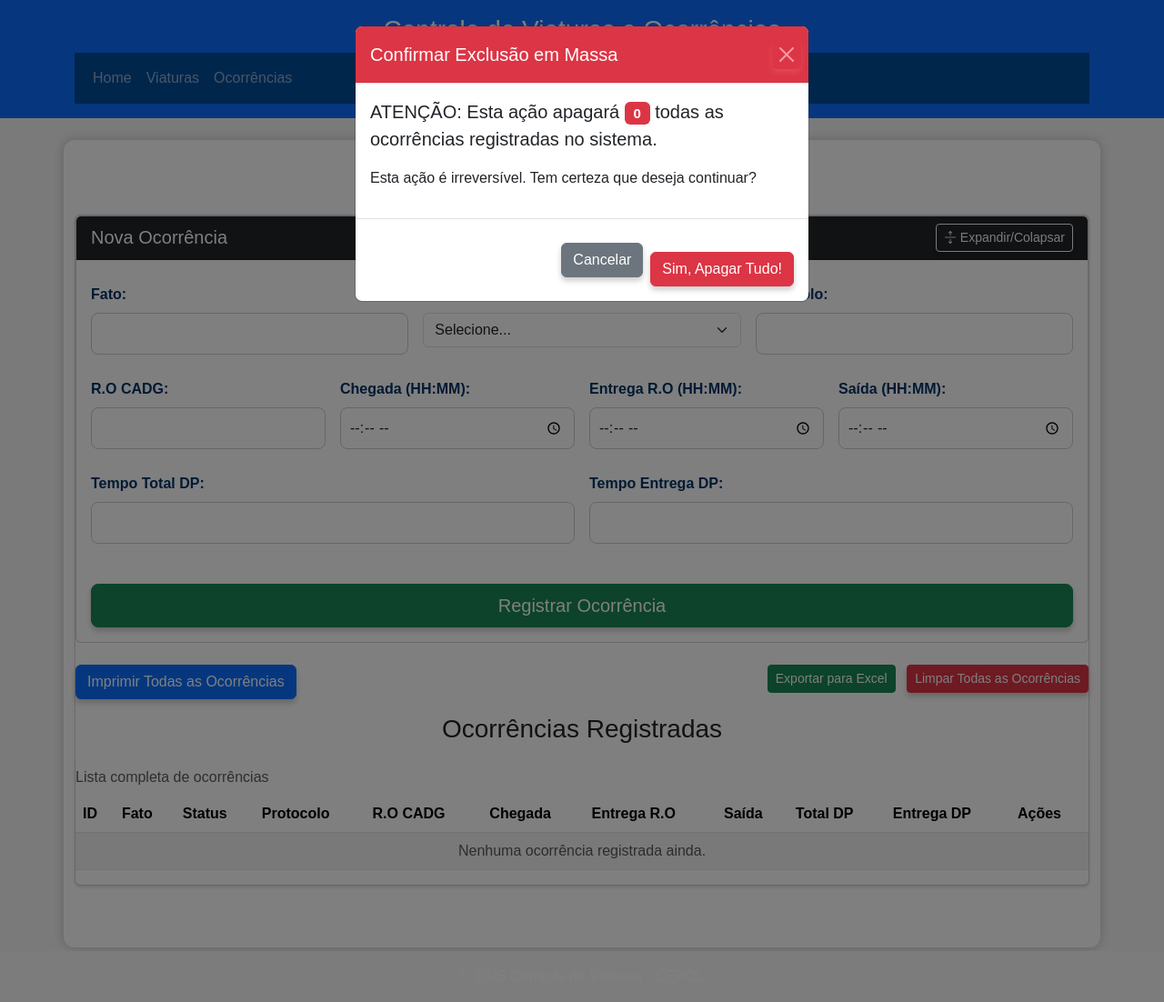
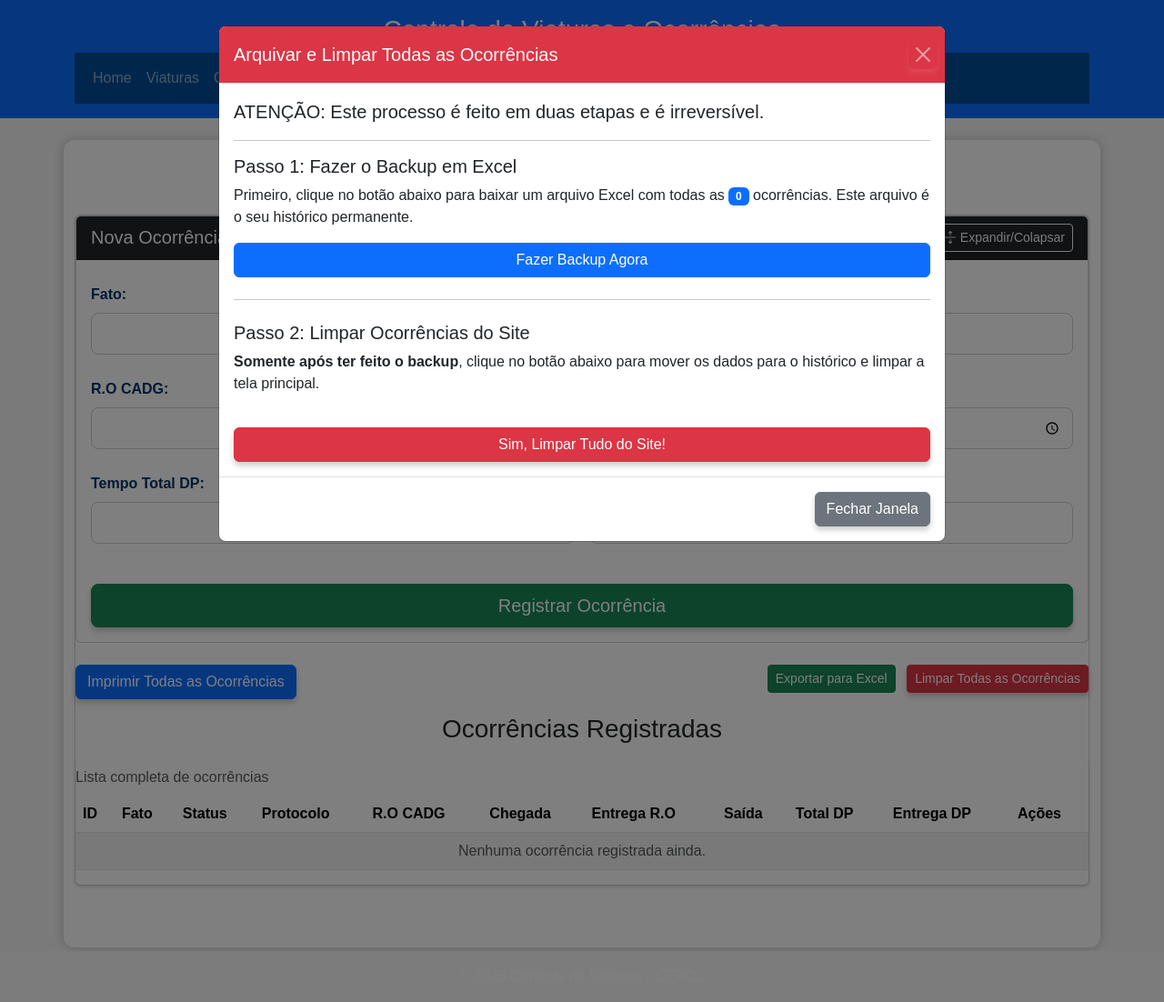
Before and after one commit to Douglasgarciams/controle_viaturas, a Flask app: page /ocorrencias in a window 1280 px wide, after a click on "Limpar Todas as Ocorrências". Shown: the whole page at 91% size. Run offline with Flask 3, Linux system fonts and the light colour scheme; data that the repository does not hold is empty; some libraries are stand-ins or nearby versions.

Commit message:
feat: Implementa a função de arquivar ocorrência

```diff
--- a/app.py
+++ b/app.py
@@ -811,7 +811,25 @@ def editar_ocorrencia(id):
 
     return render_template('editar_ocorrencia.html', ocorrencia=ocorrencia)
 
-    # 💣 NOVA Rota para LIMPAR TODAS AS OCORRÊNCIAS
+    # 🗑️ Rota para EXCLUIR PERMANENTEMENTE uma única ocorrência
+@app.route('/excluir_ocorrencia/<int:id>', methods=['POST'])
+def excluir_ocorrencia(id):
+    conn = None
+    cursor = None
+    try:
+        conn = get_db()
+        cursor = conn.cursor()
+        cursor.execute("DELETE FROM ocorrencias_cepol WHERE id = %s", (id,))
+        conn.commit()
+        flash('Ocorrência excluída com sucesso!', 'success')
+    except MySQLdb.Error as err:
+        flash(f'Erro ao excluir ocorrência: {err}', 'danger')
+    finally:
+        if cursor:
+            cursor.close()
+    return redirect(url_for('gerenciar_ocorrencias'))
+
+    # 📦 Rota para ARQUIVAR e LIMPAR TODAS AS OCORRÊNCIAS
 @app.route('/limpar_todas_ocorrencias', methods=['POST'])
 def limpar_todas_ocorrencias():
     conn = None
@@ -819,18 +837,28 @@ def limpar_todas_ocorrencias():
     try:
         conn = get_db()
         cursor = conn.cursor()
-        # EXECUTAR O COMANDO DELETE PARA TODAS AS OCORRÊNCIAS
+
+        # Inicia uma transação: se algo der errado, nada é feito.
+        conn.begin()
+
+        # 1. Copia todos os dados da tabela principal para a tabela de histórico
+        cursor.execute("INSERT INTO historico_ocorrencias SELECT * FROM ocorrencias_cepol")
+
+        # 2. Apaga todos os dados da tabela principal
         cursor.execute("DELETE FROM ocorrencias_cepol")
+
+        # 3. Confirma as duas operações
         conn.commit()
-        flash('Todas as ocorrências foram apagadas com sucesso!', 'success')
+
+        flash('Todas as ocorrências foram arquivadas e a tela foi limpa com sucesso!', 'success')
+
     except MySQLdb.Error as err:
-        flash(f'Erro no banco de dados ao apagar todas as ocorrências: {err}', 'danger')
-    except Exception as e:
-        flash(f'Ocorreu um erro inesperado ao apagar tudo: {e}', 'danger')
+        if conn:
+            conn.rollback() # Desfaz a operação em caso de erro
+        flash(f'Erro no banco de dados ao arquivar e limpar: {err}', 'danger')
     finally:
         if cursor:
             cursor.close()
-            # conn.close() é gerenciado por @app.teardown_appcontext
 
     return redirect(url_for('gerenciar_ocorrencias'))
 
--- a/templates/ocorrencias_cepol.html
+++ b/templates/ocorrencias_cepol.html
@@ -126,8 +126,8 @@
                     <td>{{ ocorrencia.tempo_entrega_dp }}</td>
                     <td>
                         <a href="{{ url_for('editar_ocorrencia', id=ocorrencia.id) }}" class="btn btn-sm btn-warning mb-1">Editar</a>
-                        <form action="{{ url_for('arquivar_ocorrencia', id=ocorrencia.id) }}" method="POST">
-                            <button type="submit" class="btn btn-warning">Arquivar</button>
+                        <form action="{{ url_for('excluir_ocorrencia', id=ocorrencia.id) }}" method="POST" onsubmit="return confirm('Tem certeza que deseja EXCLUIR esta ocorrência? A ação não pode ser desfeita.');">
+                            <button type="submit" class="btn btn-sm btn-danger" title="Excluir Permanentemente">Excluir</button>
                         </form>
                     </td>
                 </tr>
@@ -141,23 +141,36 @@
     </div>
 </div> {# FIM DO NOVO DIV QUE ENVOLVE TODAS AS OCORRÊNCIAS #}
 
-{# MODAL DE CONFIRMAÇÃO PARA EXCLUIR TODAS AS OCORRÊNCIAS #}
+{# MODAL DE CONFIRMAÇÃO PARA ARQUIVAR E LIMPAR TODAS AS OCORRÊNCIAS #}
 <div class="modal fade" id="confirmDeleteAllModal" tabindex="-1" aria-labelledby="confirmDeleteAllModalLabel" aria-hidden="true">
-    <div class="modal-dialog">
+    <div class="modal-dialog modal-lg"> {# Aumentei o tamanho do modal com modal-lg #}
         <div class="modal-content">
             <div class="modal-header bg-danger text-white">
-                <h5 class="modal-title" id="confirmDeleteAllModalLabel">Confirmar Exclusão em Massa</h5>
+                <h5 class="modal-title" id="confirmDeleteAllModalLabel">Arquivar e Limpar Todas as Ocorrências</h5>
                 <button type="button" class="btn-close btn-close-white" data-bs-dismiss="modal" aria-label="Close"></button>
             </div>
             <div class="modal-body">
-                <p class="lead"><strong>ATENÇÃO:</strong> Esta ação apagará <span class="badge bg-danger">{{ ocorrencias|length }}</span> todas as ocorrências registradas no sistema.</p>
-                <p>Esta ação é irreversível. Tem certeza que deseja continuar?</p>
+                <p class="lead"><strong>ATENÇÃO:</strong> Este processo é feito em duas etapas e é irreversível.</p>
+                <hr>
+
+                <h5>Passo 1: Fazer o Backup em Excel</h5>
+                <p>Primeiro, clique no botão abaixo para baixar um arquivo Excel com todas as <span class="badge bg-primary">{{ ocorrencias|length }}</span> ocorrências. Este arquivo é o seu histórico permanente.</p>
+                <a href="{{ url_for('backup_ocorrencias_excel') }}" class="btn btn-primary w-100">
+                    <i class="fas fa-download"></i> Fazer Backup Agora
+                </a>
+
+                <hr class="my-4">
+
+                <h5>Passo 2: Limpar Ocorrências do Site</h5>
+                <p><strong>Somente após ter feito o backup</strong>, clique no botão abaixo para mover os dados para o histórico e limpar a tela principal.</p>
+                <form action="{{ url_for('limpar_todas_ocorrencias') }}" method="POST" onsubmit="return confirm('CONFIRMAÇÃO FINAL: Você já salvou o backup em Excel? Esta ação vai limpar a tela e não pode ser desfeita.');" class="d-grid">
+                    <button type="submit" class="btn btn-danger w-100">
+                        <i class="fas fa-trash-alt"></i> Sim, Limpar Tudo do Site!
+                    </button>
+                </form>
             </div>
             <div class="modal-footer">
-                <button type="button" class="btn btn-secondary" data-bs-dismiss="modal">Cancelar</button>
-                <form action="{{ url_for('limpar_todas_ocorrencias') }}" method="POST" class="d-inline">
-                    <button type="submit" class="btn btn-danger">Sim, Apagar Tudo!</button>
-                </form>
+                <button type="button" class="btn btn-secondary" data-bs-dismiss="modal">Fechar Janela</button>
             </div>
         </div>
     </div>
```
